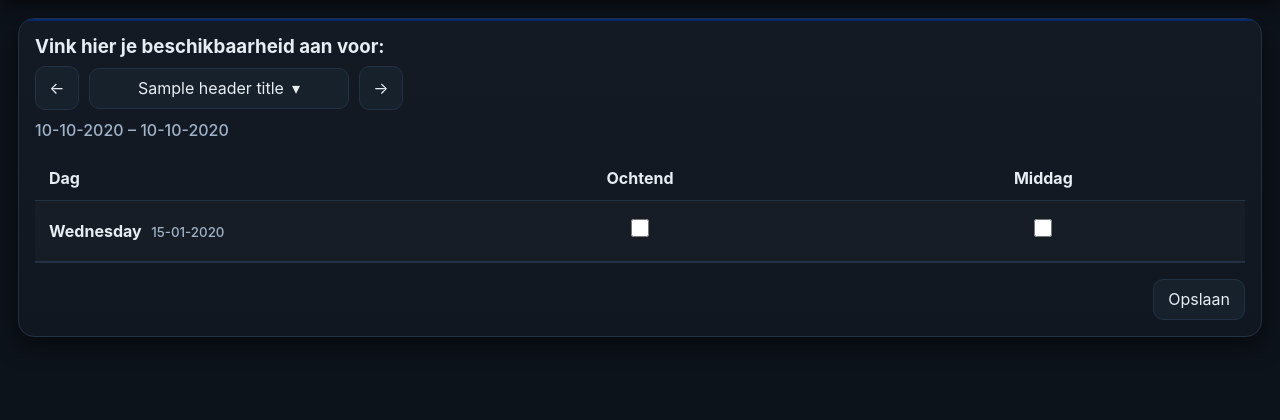
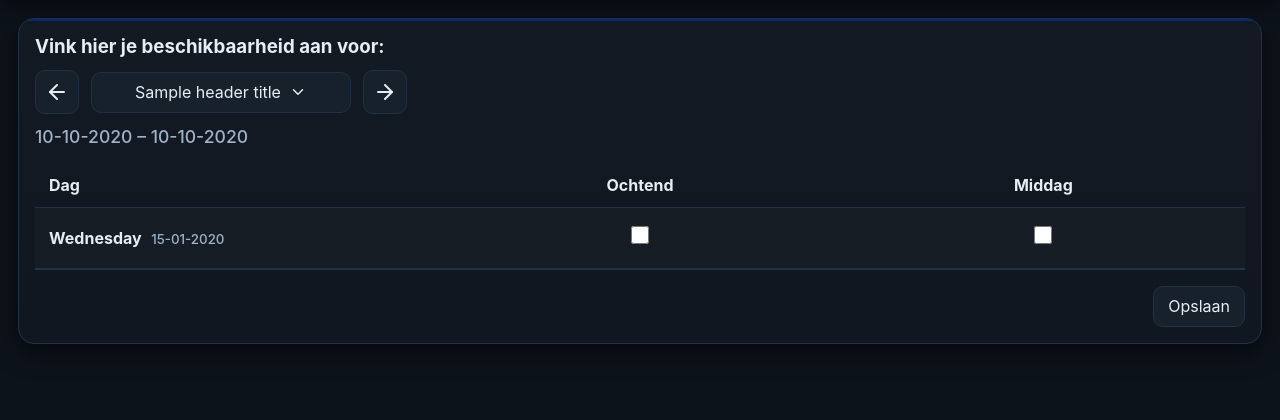
Before and after one commit to SemdeGroot/RoosterLive, a Django app: template core/templates/mijnbeschikbaarheid/index.html in a window 1280 px wide. Shown: the part 168-588 px from the top of the page. Run offline with Django 5.2, Linux system fonts and the light colour scheme; the template is opened without the code that fills it: most values are stand-ins (such as "Sample title", 1, 10 or a date in 2020); parts of the project's set-up code (start-up, migrations or seed data) failed here and were passed over.

Commit message:
updated beschikbaarheid frontend

```diff
--- a/core/static/css/mijnbeschikbaarheid/mijnbeschikbaarheid.css
+++ b/core/static/css/mijnbeschikbaarheid/mijnbeschikbaarheid.css
@@ -25,8 +25,9 @@
   display: flex;
   align-items: center;
   justify-content: flex-start;  /* links uitgelijnd desktop */
-  gap: 10px;
-  margin-bottom: 10px;
+  gap: 12px;
+  margin-top: 12px;
+  margin-bottom: 12px;
   flex-wrap: wrap;
 }
 
@@ -39,7 +40,18 @@
   min-width: 260px; justify-content: center;
 }
 .week-picker-btn[aria-expanded="true"] .wp-caret { transform: rotate(180deg); }
-.wp-caret { transition: transform .15s ease; }
+.wp-caret {
+  display: flex;
+  align-items: center;
+  justify-content: center;
+  line-height: 0;
+  transition: transform .15s ease;
+  vertical-align: middle;
+}
+
+.wp-caret svg {
+  display: block; /* voorkomt dat de SVG op de tekst-baseline zweeft */
+}
 
 .week-menu {
   position: absolute;
@@ -67,7 +79,7 @@
 .week-option.is-active { border: 1px solid var(--accent); }
 .week-option small { color: var(--muted); }
 
-.availability-daterange { margin: 4px 0 16px; color: var(--muted); font-weight: 500; }
+.availability-daterange { margin: 4px 0 16px; color: var(--muted); font-weight: 500; font-size: 1.1rem;}
 
 @media (max-width: 640px) {
   .weekday-title { flex-direction: column; gap: 0; }
--- a/core/templates/mijnbeschikbaarheid/index.html
+++ b/core/templates/mijnbeschikbaarheid/index.html
@@ -19,7 +19,9 @@
               class="btn btn-icon"
               {% if not has_prev %}disabled aria-disabled="true"{% endif %}
               data-target="{{ prev_monday|date:'Y-m-d' }}"
-              aria-label="Vorige week">←</button>
+              aria-label="Vorige week">
+        <svg xmlns="http://www.w3.org/2000/svg" width="24" height="24" viewBox="0 0 24 24" fill="none" stroke="currentColor" stroke-width="2" stroke-linecap="round" stroke-linejoin="round" class="lucide lucide-arrow-left-icon lucide-arrow-left"><path d="m12 19-7-7 7-7"/><path d="M19 12H5"/></svg>
+      </button>
 
       <div class="week-picker">
       <button id="weekPickerBtn"
@@ -28,7 +30,14 @@
               aria-expanded="false"
               aria-controls="weekMenu">
         <span class="wp-label">{{ header_title }}</span>
-          <span class="wp-caret" aria-hidden="true">▾</span>
+        <span class="wp-caret" aria-hidden="true">
+          <svg xmlns="http://www.w3.org/2000/svg" width="18" height="18"
+              viewBox="0 0 24 24" fill="none" stroke="currentColor"
+              stroke-width="2" stroke-linecap="round" stroke-linejoin="round"
+              class="lucide lucide-chevron-down">
+            <polyline points="6 9 12 15 18 9"/>
+          </svg>
+        </span>
       </button>
 
         <div id="weekMenu" class="week-menu" role="listbox" tabindex="-1" hidden>
@@ -48,7 +57,9 @@
             class="btn btn-icon"
             {% if not has_next %}disabled aria-disabled="true"{% endif %}
             data-target="{{ next_monday|date:'Y-m-d' }}"
-              aria-label="Volgende week">→</button>
+            aria-label="Volgende week">
+    <svg xmlns="http://www.w3.org/2000/svg" width="24" height="24" viewBox="0 0 24 24" fill="none" stroke="currentColor" stroke-width="2" stroke-linecap="round" stroke-linejoin="round" class="lucide lucide-arrow-right-icon lucide-arrow-right"><path d="M5 12h14"/><path d="m12 5 7 7-7 7"/></svg>
+    </button>
     </div>
 
     <div class="availability-daterange">
```
Also changed, not shown: db.sqlite3. Lines whose indentation alone changed are shown as unchanged.
